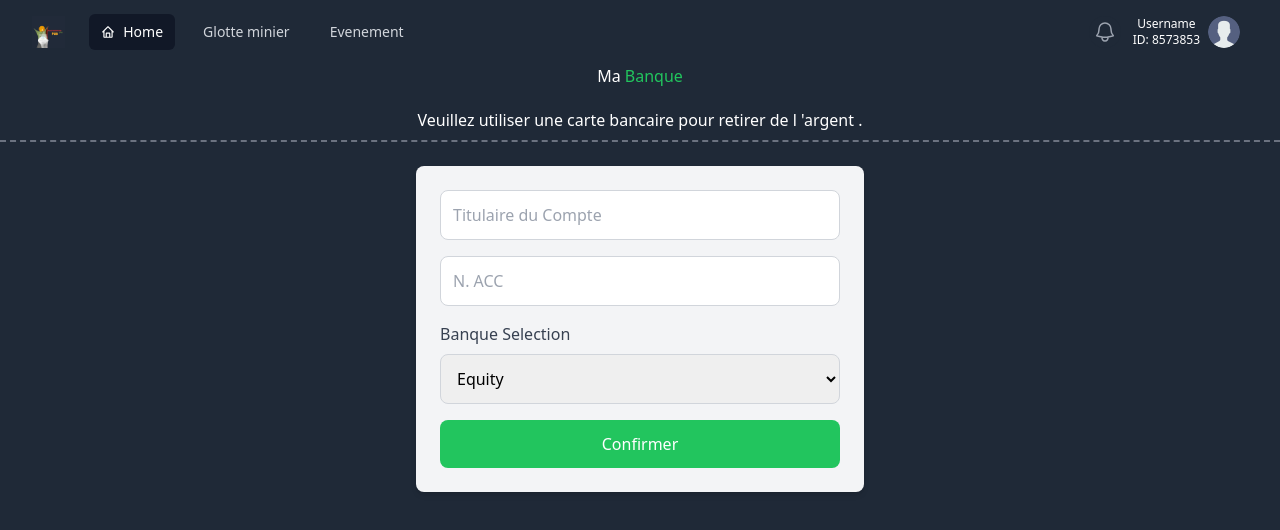
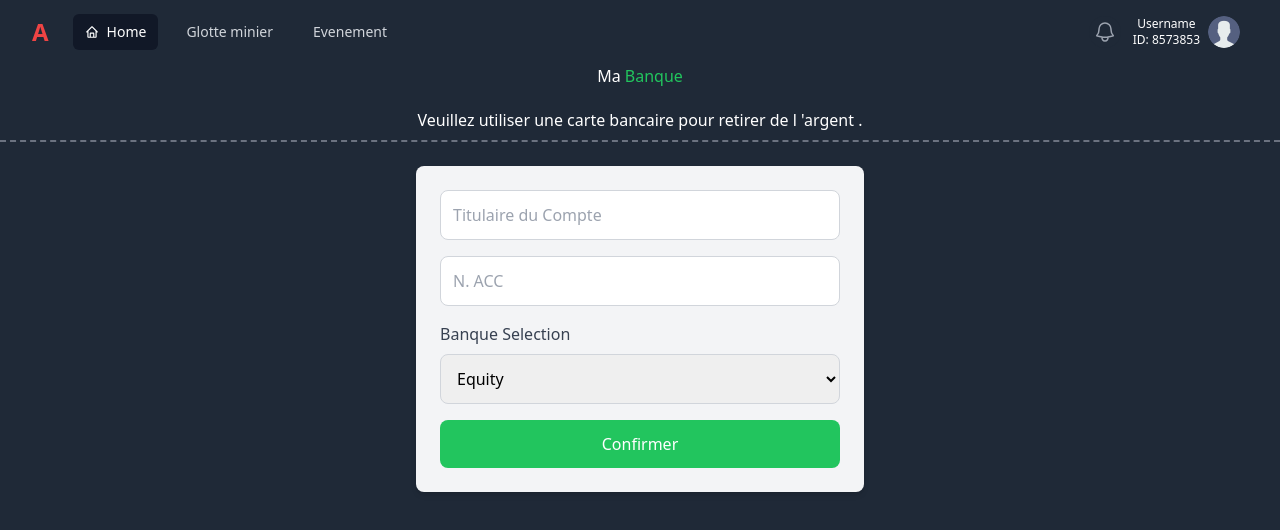
Before and after one commit to TechSupport84/abonnement, a React (Vite) app: page /mybank in a window 1280 px wide. Shown: the top 530 px of the page. Built offline with nearby package versions, Linux system fonts and the light colour scheme.

Commit message:
updated by removing pnpm

```diff
--- a/src/components/NavPage.jsx
+++ b/src/components/NavPage.jsx
@@ -43,7 +43,7 @@
           {/* Logo and Navigation */}
           <div className="flex flex-1 items-center justify-center sm:justify-start">
             <div className="flex shrink-0 items-center">
-              <img src="./logo.jpg" alt="Abonnement" className="h-8 w-auto" />
+             <span className='text-red-500 text-2xl font-bold'>A</span>
             </div>
 
             {/* Desktop Navigation */}
--- a/src/components/SlicePage.jsx
+++ b/src/components/SlicePage.jsx
@@ -12,7 +12,7 @@
   useEffect(() => {
     const interval = setInterval(() => {
       setCurrentIndex((prevIndex) => (prevIndex + 1) % slices.length);
-    }, 3000); // Change image every 3 seconds
+    }, 3000);
 
     return () => clearInterval(interval);
   }, [slices.length]);
```
